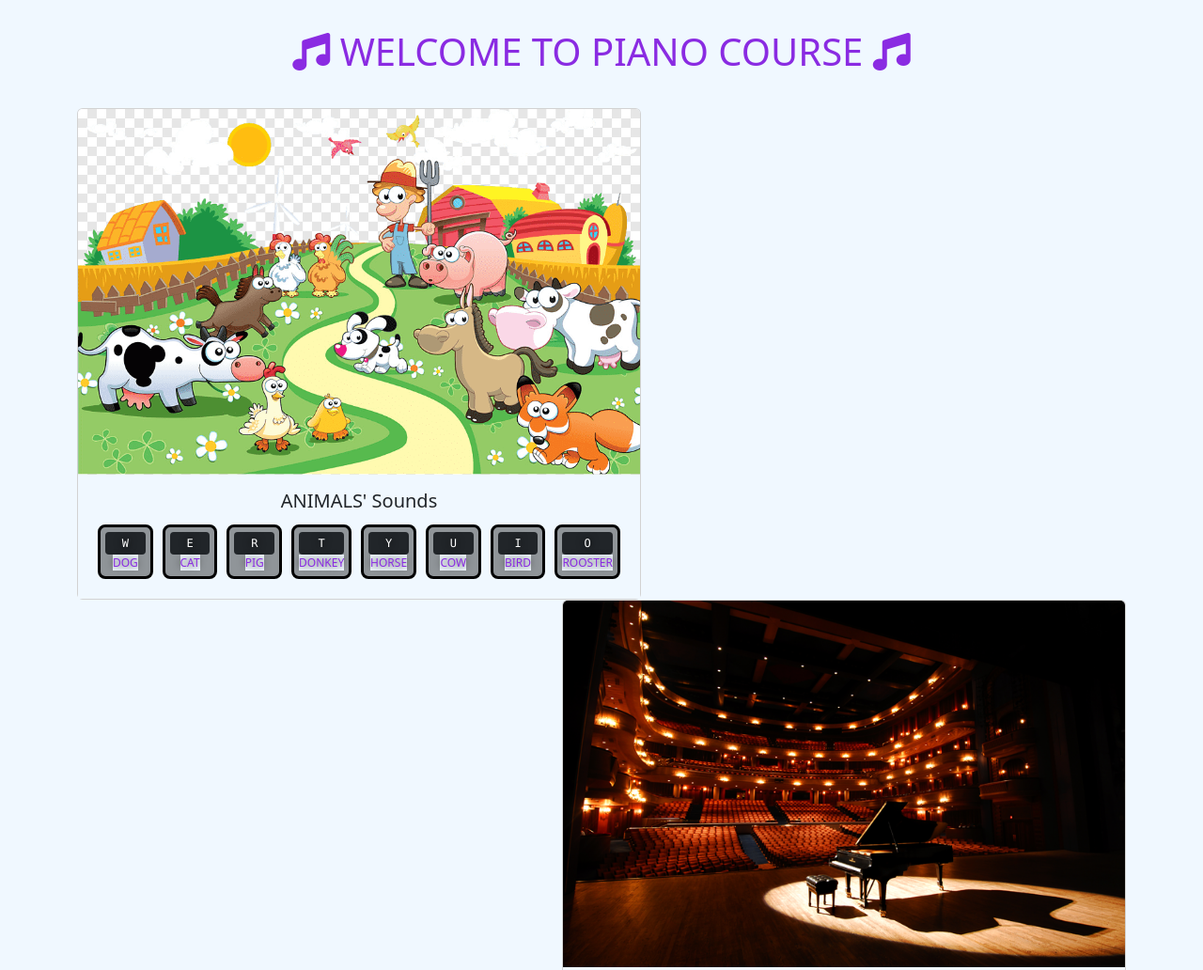
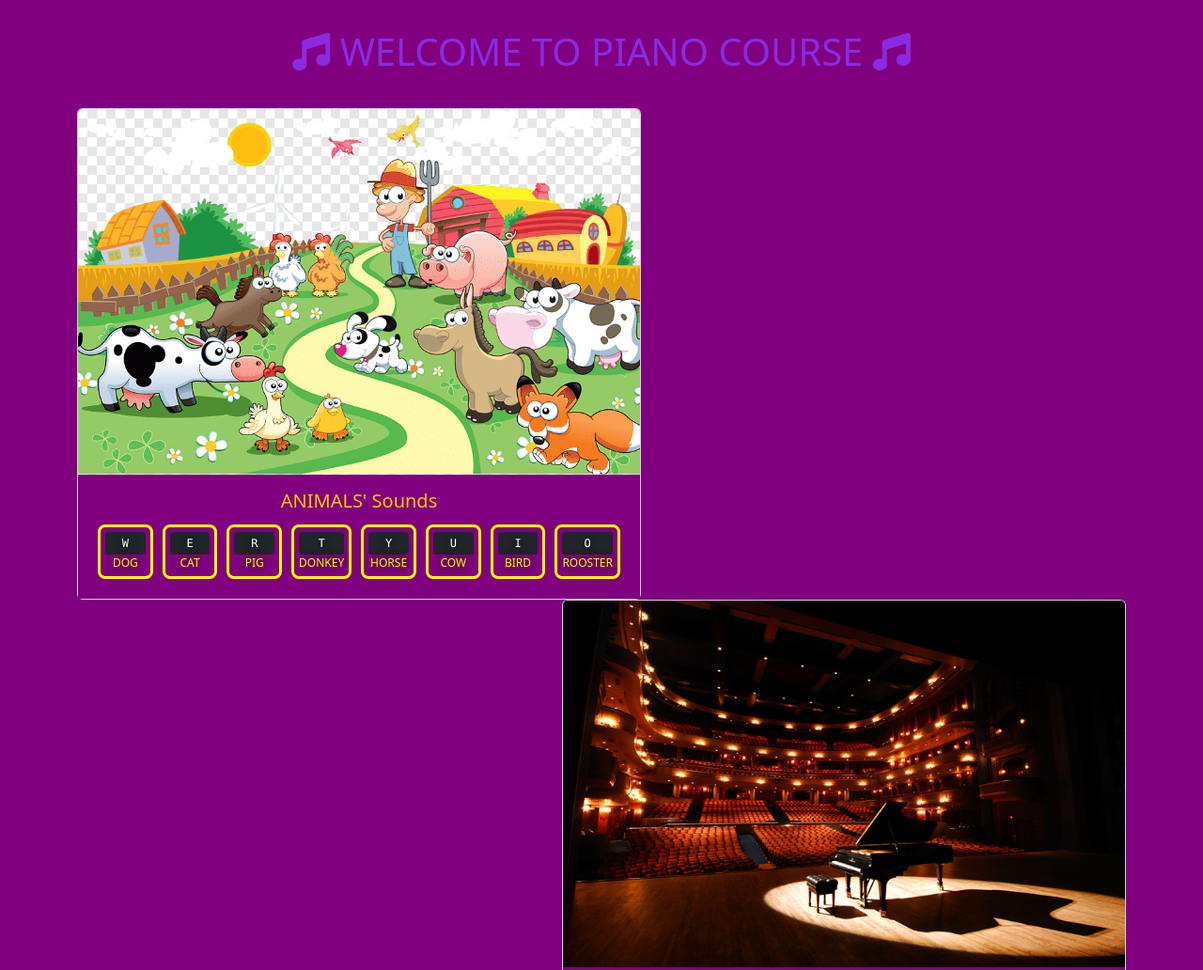
Before and after one commit to semainal/JS-Projeler---Sema, a plain HTML site: page Drum-Kit/index.html in a window 1280 px wide. Shown: the top 1032 px of the page at 94% size. Drawn offline with nearby package versions, Linux system fonts and the light colour scheme; a web font is replaced by a local one.

Commit message:
changed colors

```diff
--- a/Drum-Kit/style.css
+++ b/Drum-Kit/style.css
@@ -2,7 +2,7 @@
     margin:0;
     padding:0;
     box-sizing: border-box;
-    background-color: aliceblue;
+    background-color: purple;
 
 }
 
@@ -35,7 +35,7 @@
   }
 
   .key {
-    border: 3px solid black;
+    border: 3px solid yellow;
     border-radius: .5rem;
     margin: 5px;
     font-size: 10px;
@@ -44,7 +44,7 @@
     width: 5rem;
     text-align: center;
     color: white;
-    background: rgba(0,0,0,0.4);
+    background: yellow(0,0,0,0.4);
     text-shadow: 0 0 .5rem black;
   }
 
@@ -65,3 +65,11 @@
 
     color: blueviolet;
   }
+
+  h5 {
+    color:#ffc600
+  }
+
+  .sound {
+    color:yellow;
+  }
```
